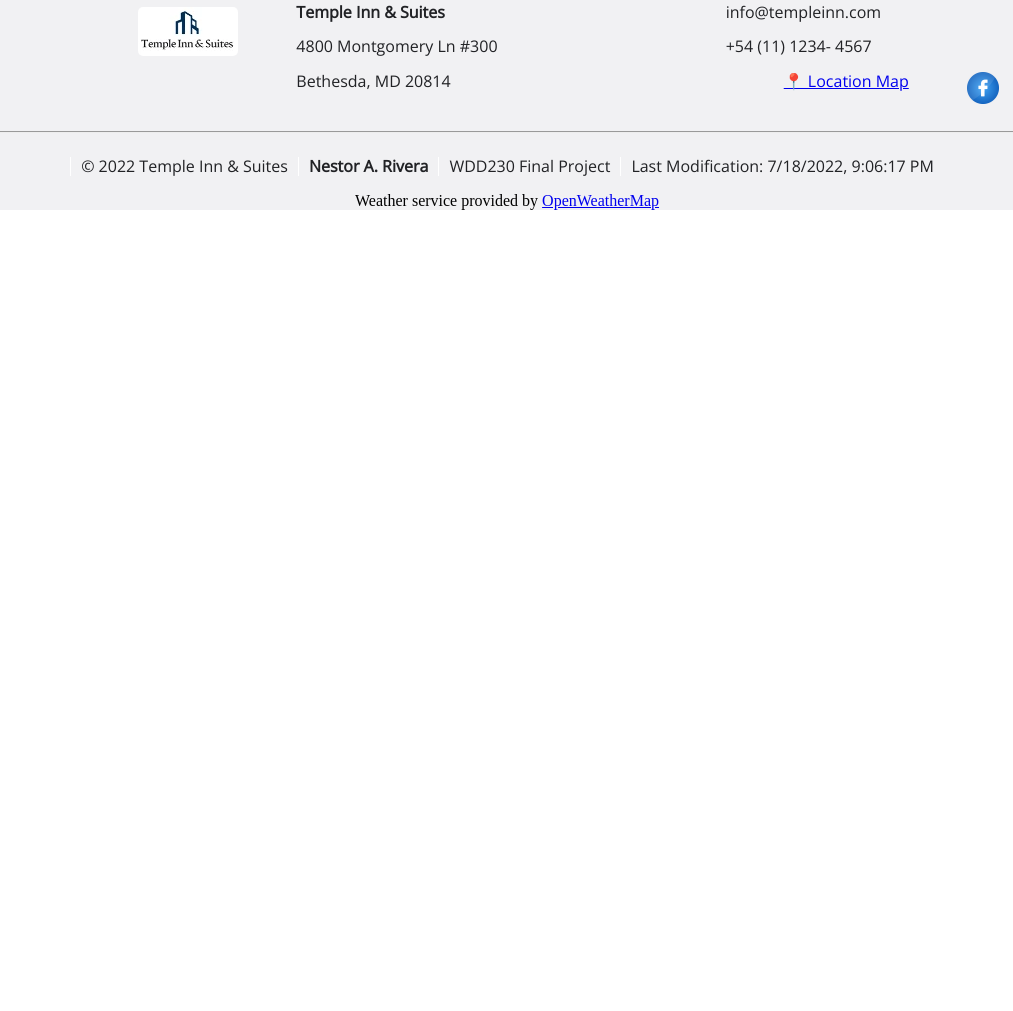
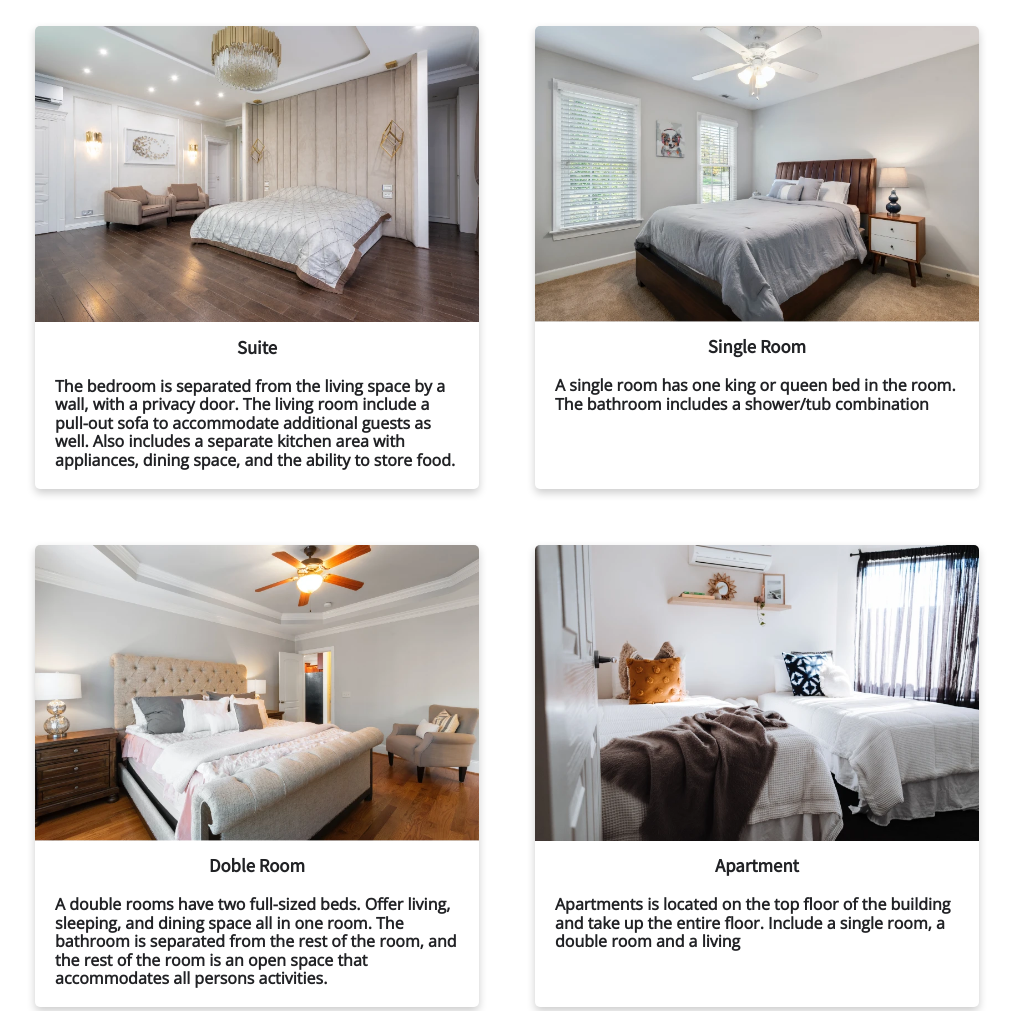
Before and after one commit to slnestun/wdd230-final, a plain HTML site: page fullTimeTempleMissionary.html in a window 1280 px wide. Shown: the part 110-1121 px from the top of the page, without its empty margins (133-1146 px from the left). Before the commit the page ends 800 px from the top, so only its background shows below. Drawn offline with nearby package versions, Linux system fonts and the light colour scheme.

Commit message:
misionarry finish

```diff
--- a/css/base.css
+++ b/css/base.css
@@ -365,7 +365,7 @@ form input.submitBtn {
 .card-temperature{
   margin-top: 1em;
 }
-.card {
+.card-index {
   background-color: #4ACBDE;
   width:100%;
   border-radius: 5px;
@@ -500,22 +500,25 @@ span.day_1, span.day_2, span.day_3 {
   box-shadow: 0 4px 8px 0 rgba(0, 0, 0, 0.2), 0 6px 20px 0 rgba(0, 0, 0, 0.19);
   border-radius: 5px;
 }
-.temple-section {
+.temple-section,
+.suites-card {
   margin: 20px;
 }
 
 .temple-title, .reception-title, .more-services {
   text-align: center;
-  margin: 10px 0px 10px 0px;
+  margin: 10px 30px;
   font-size: 2em;
 }
-.temple-card {
+.temple-card,
+.suites-card {
   box-shadow: 0 4px 8px 0 rgba(0,0,0,0.2);
   transition: 0.3s;
   border-radius: 5px;
 }
 
-.temple-card img {
+.temple-card img,
+.suites-card img {
   width: 100%;
   height: 100%;
   border-radius: 5px 5px 0 0;
@@ -524,7 +527,8 @@ span.day_1, span.day_2, span.day_3 {
   padding: 5px;
   margin: 15px;
 }
-.container h3{
+.container h3,
+.suites-inf h3{
   text-align: center;
   color: #212225;
   font-family: 'Source Sans Pro', sans-serif;
@@ -532,7 +536,8 @@ span.day_1, span.day_2, span.day_3 {
   margin-top: 0px;
 }
 
-.container p{
+.container p,
+.suites-inf p{
   text-align:left;
   color: #212225;
   font-family: 'Open Sans', sans-serif;
@@ -678,7 +683,7 @@ span.day_1, span.day_2, span.day_3 {
 }
 .services,
 .amenities{
-  margin: 10px;
+  margin: 30px;
   border: 2px solid #003057;
   border-radius: 10px;
 }
@@ -690,7 +695,7 @@ span.day_1, span.day_2, span.day_3 {
 }
 .list-services ul{
   margin: 20px;
-  padding: 5px 15px;
+  padding: 5px 30px;
   font-size: 1.3em;
 
 }
@@ -716,3 +721,6 @@ span.day_1, span.day_2, span.day_3 {
   color: #FFFFFF;
   font-family: 'Open Sans', sans-serif;
 }
+.suites-inf{
+  padding: 10px;
+}
--- a/css/medium.css
+++ b/css/medium.css
@@ -1,12 +1,13 @@
 @media only screen and (min-width: 32.5em) {
     .medium-view,
-    #cards{
+    #cards,
+    .suites-grid{
         display: grid;
         grid-template-columns: repeat(2, 1fr);
         grid-gap: 1em;
         margin: 20px;
     }
-    .card{
+    .card-index{
         grid-column: 1/2;
         grid-row: 1/2;
         box-shadow: 0 4px 8px 0 rgba(0, 0, 0, 0.2), 0 6px 20px 0 rgba(0, 0, 0, 0.19);
--- a/fullTimeTempleMissionary.html
+++ b/fullTimeTempleMissionary.html
@@ -62,8 +62,68 @@
         </header>
         <main>
             <div class="home-page">
+                <div class="suites-grid">
+                    <div class="suites-card">
+                        <div class="suites-img">
+                            <img src="./images/suite.webp" alt="Hotel Suite" width="800" height="534">
+                        </div>
+                        <div class="suites-inf">
+                            <h3>Suite</h3>
+                            <p>The bedroom is separated from the living space by a wall, with a privacy
+                                door. The living room include a pull-out sofa to accommodate additional guests as well.
+                                Also includes a separate kitchen area with appliances, dining space, and the
+                                ability to store food. </p>
+                        </div>
+                    </div>
+                    <div class="suites-card">
+                        <div class="suites-img">
+                            <img src="./images/single.webp" alt="Hotel Single room" width="800" height="534">
+                        </div>
+                        <div class="suites-inf">
+                            <h3>Single Room</h3>
+                            <p>A single room has one king or queen bed in the room. The bathroom includes a shower/tub
+                                combination</p>
+                        </div>
+                    </div>
+                    <div class="suites-card">
+                        <div class="suites-img">
+                            <img src="./images/double.webp" alt="Hotel double room" width="800" height="534">
+                        </div>
+                        <div class="suites-inf">
+                            <h3>Doble Room</h3>
+                            <p>A double rooms have two full-sized beds. Offer living, sleeping, and dining space all in
+                                one room. The bathroom is separated from the rest of the room, and the rest of the room
+                                is
+                                an open
+                                space that accommodates all persons activities.</p>
+                        </div>
+                    </div>
+                    <div class="suites-card">
+                        <div class="suites-img">
+                            <img src="./images/apartment.webp" alt="Hotel Apartment" width="800" height="534">
+                        </div>
+                        <div class="suites-inf">
+                            <h3>Apartment</h3>
+                            <p>Apartments is located on the top floor of the building and take up
+                                the entire floor. Include a single room, a double room and a living</p>
+                        </div>
+                    </div>
+                </div>
 
+                <form method="get" action="./thankyou-contact.html">
+                    <fieldset class="contact-form">
+                        <legend>Contact Information</legend>
+                        <label class="top"> Full Name*<input type="text" name="fname" required></label>
+                        <label class="top"> Cell Phone<input type="tel" name="phone" placeholder="123555"></label>
+                        <label class="top"> Email*<input type="email" name="email" placeholder="@gmail.com"
+                                required></label>
+                        <label class="top">Comments<textarea name="description" maxlength="120"
+                                rows="5" placeholder="Max length 120 characters"></textarea>
+                        <input type="hidden" name = "current-date" id="current-date" value=""></label>
+                    </fieldset>
+                    <input type="submit" value="Submit" class="submitBtn">
 
+                </form>
             </div>
 
         </main>
@@ -104,6 +164,7 @@
     </div>
     <script src="./js/menu-ham.js"></script>
     <script src="./js/today-date.js"></script>
+    <script src="./js/contact.js"></script>
 </body>
 
 </html>
```
Also changed, not shown: index.html (+1 -1 lines), reservation.html (+1 -1 lines), images/apartment.webp (added), images/double.webp (added), images/single.webp (added), images/suite.webp (added), images/sydney_australia_temple.webp (added).
